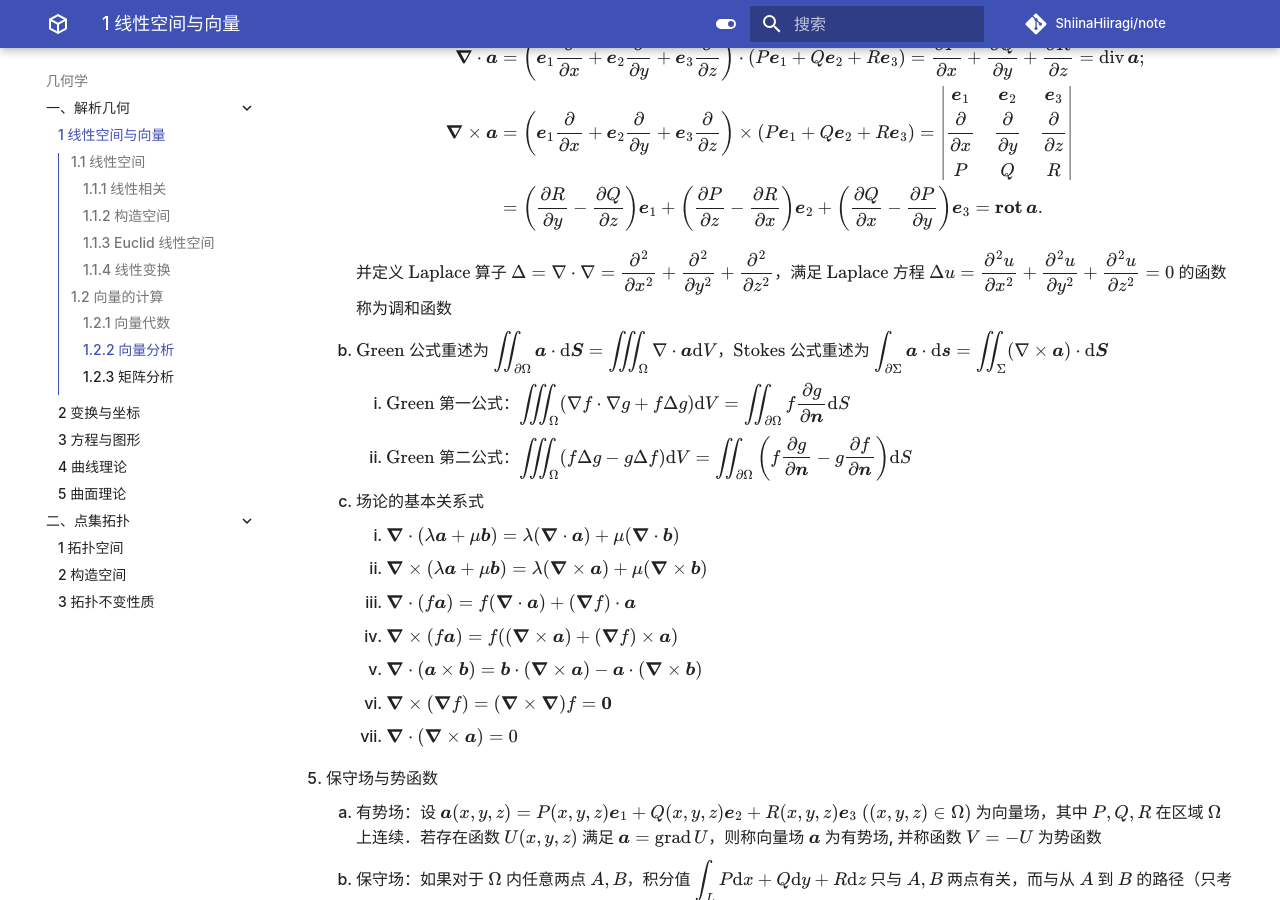
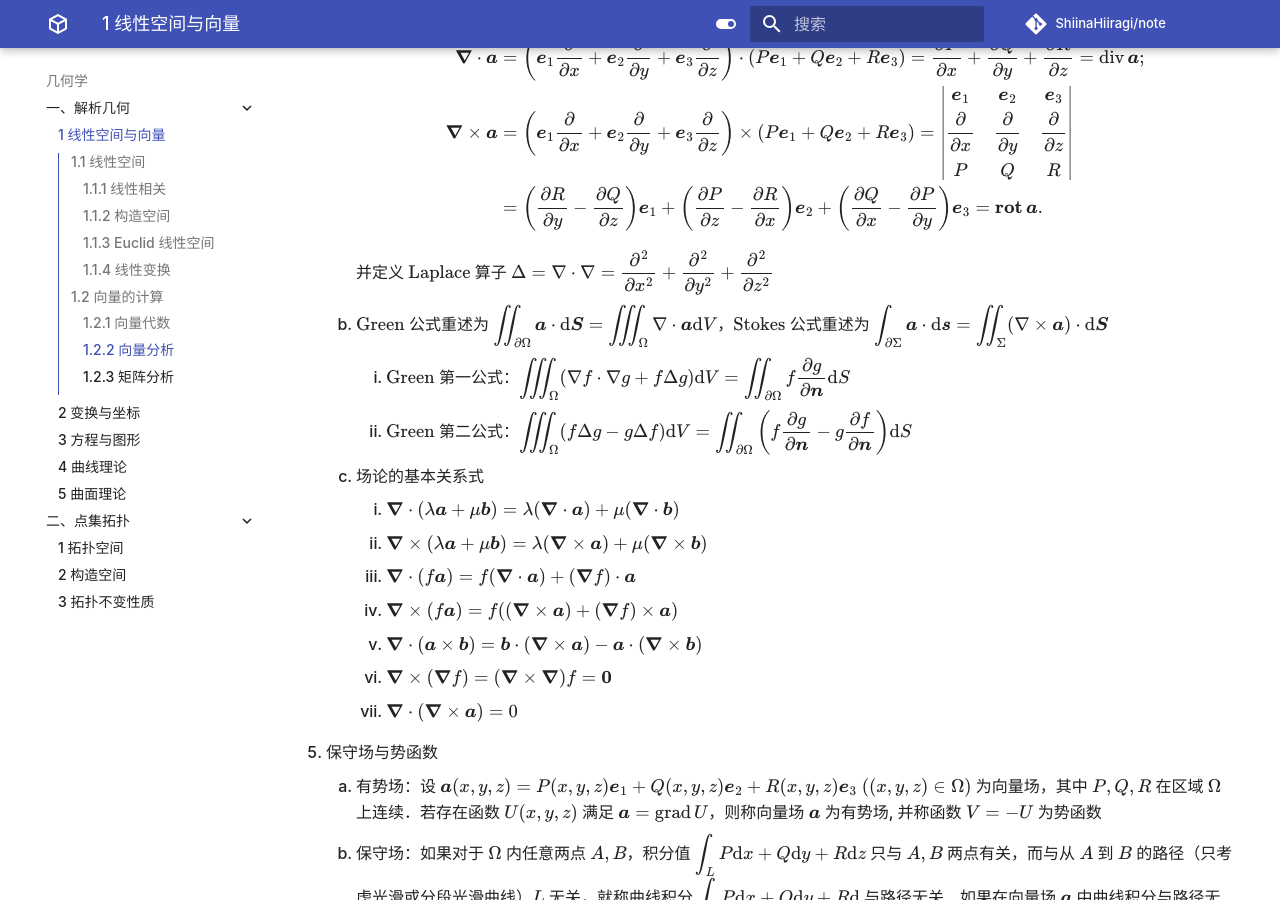
Before and after one commit to ShiinaHiiragi/note, an MkDocs documentation site: the page built from docs/top/anly/lin.md, in a window 1280 px wide and 900 px high, scrolled down 10573 px. Built offline with MkDocs 1.6.1 and Material for MkDocs 9.7.7, drawn with Linux system fonts in a browser that asks for light colours; comment, search, counter and statistics services are not loaded.

Commit message:
delete laplace

```diff
--- a/docs/top/anly/lin.md
+++ b/docs/top/anly/lin.md
@@ -413,7 +413,7 @@
         \end{aligned}
         $$
 
-        并定义 $\text{Laplace}$ 算子 $\Delta=\nabla \cdot \nabla=\dfrac{\partial^{2}}{\partial x^{2}}+\dfrac{\partial^{2}}{\partial y^{2}}+\dfrac{\partial^{2}}{\partial z^{2}}$，满足 $\text{Laplace}$ 方程 $\Delta u=\dfrac{\partial^{2} u}{\partial x^{2}}+\dfrac{\partial^{2} u}{\partial y^{2}}+\dfrac{\partial^{2} u}{\partial z^{2}}=0$ 的函数称为调和函数
+        并定义 $\text{Laplace}$ 算子 $\Delta=\nabla \cdot \nabla=\dfrac{\partial^{2}}{\partial x^{2}}+\dfrac{\partial^{2}}{\partial y^{2}}+\dfrac{\partial^{2}}{\partial z^{2}}$
 
     2. $\text{Green}$ 公式重述为 ${\displaystyle \iint_{\partial \Omega} \boldsymbol a \cdot \mathrm{d} \boldsymbol S=\iiint_{\Omega} \nabla \cdot \boldsymbol a \mathrm{d} V}$，$\text{Stokes}$ 公式重述为 ${\displaystyle \int_{\partial \Sigma} \boldsymbol{a} \cdot \mathrm{d} \boldsymbol s=\iint_{\Sigma}(\nabla \times \boldsymbol a) \cdot \mathrm{d} \boldsymbol S}$
         1. $\text{Green}$ 第一公式：${\displaystyle \iiint_{\Omega}(\nabla f \cdot \nabla g+f \Delta g) \mathrm{d} V=\iint_{\partial \Omega} f \dfrac{\partial g}{\partial \boldsymbol{n}} \mathrm{d} S}$
```
